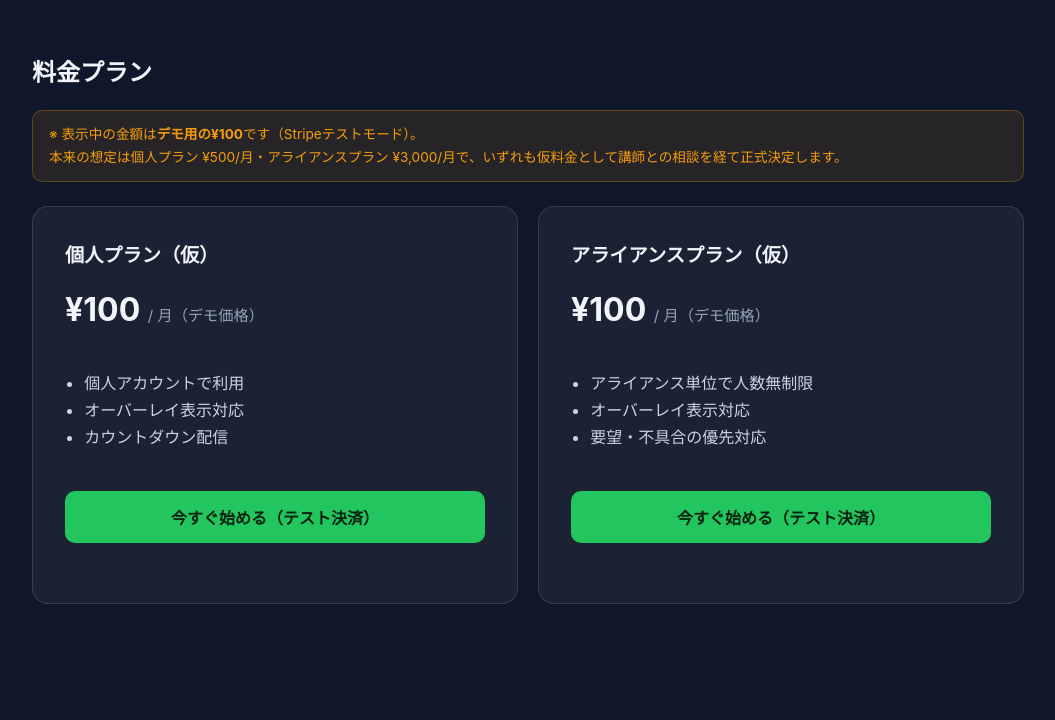
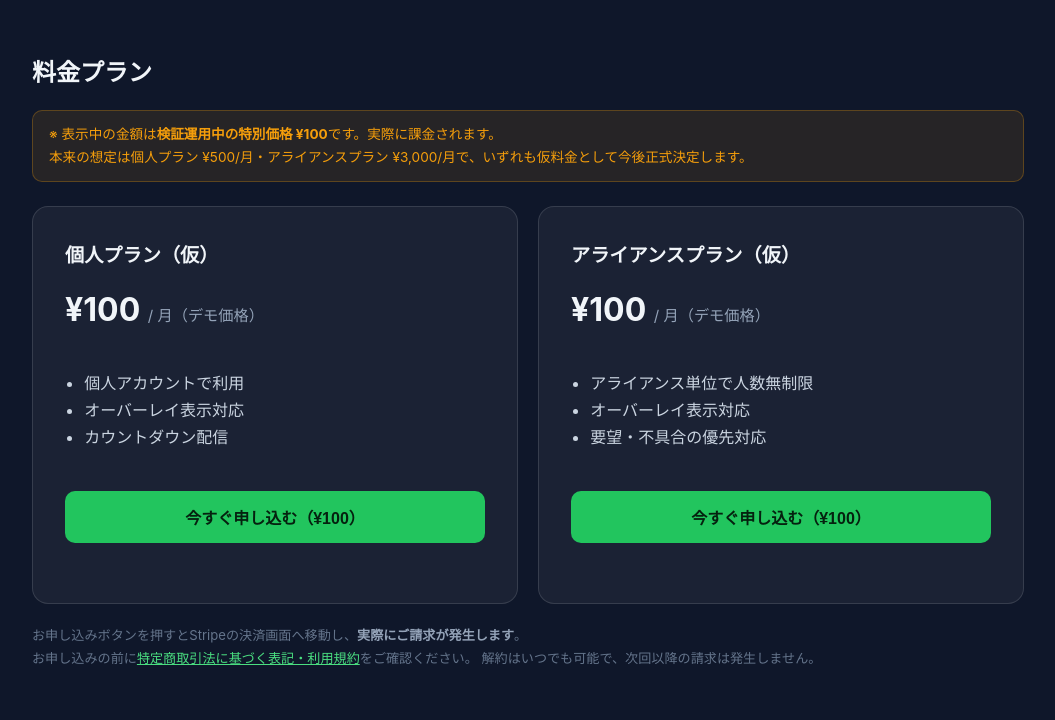
Before and after one commit to bokurawasonnamonsa/vercel-test, a website: page index.html in a window 1280 px wide. Shown: the part 1060-1780 px from the top of the page, without its empty margins (112-1167 px from the left). Drawn offline with Linux system fonts and the light colour scheme.

Commit message:
Update copy for live payments: real charge notice and terms link

```diff
--- a/api/_mail.js
+++ b/api/_mail.js
@@ -42,7 +42,8 @@ function buildWelcomeHtml({ room, adminUrl, playerUrl, feedbackUrl }) {
             お気づきの点・不具合は<a href="${feedbackUrl}" style="color:#4ade80;">こちらのフォーム</a>からお知らせください。いただいた内容はAIが自動で分類し、開発の優先順位に反映されます。
           </p>
           <p style="color:#3f4c5f;font-size:11px;margin:14px 0 0;">
-            ※ 本メールはAI講習会のデモとして送信されています。現在の決済はテストモード（¥100）です。
+            ※ 本サービスは現在、検証運用中のため特別価格（¥100）で提供しています。<br>
+            解約・お問い合わせは <a href="mailto:bokurawasonnamonsa@gmail.com" style="color:#5b6b81;">bokurawasonnamonsa@gmail.com</a> まで。
           </p>
         </td></tr>
       </table>
--- a/index.html
+++ b/index.html
@@ -206,8 +206,8 @@
     <section>
       <h2>料金プラン</h2>
       <div class="pricing-note">
-        ※ 表示中の金額は<strong>デモ用の¥100</strong>です（Stripeテストモード）。<br>
-        本来の想定は個人プラン ¥500/月・アライアンスプラン ¥3,000/月で、いずれも仮料金として講師との相談を経て正式決定します。
+        ※ 表示中の金額は<strong>検証運用中の特別価格 ¥100</strong>です。実際に課金されます。<br>
+        本来の想定は個人プラン ¥500/月・アライアンスプラン ¥3,000/月で、いずれも仮料金として今後正式決定します。
       </div>
       <div class="plans">
         <div class="plan">
@@ -218,7 +218,7 @@
             <li>オーバーレイ表示対応</li>
             <li>カウントダウン配信</li>
           </ul>
-          <button data-plan="personal">今すぐ始める（テスト決済）</button>
+          <button data-plan="personal">今すぐ申し込む（¥100）</button>
           <div class="status-msg" data-status="personal"></div>
         </div>
         <div class="plan">
@@ -229,10 +229,15 @@
             <li>オーバーレイ表示対応</li>
             <li>要望・不具合の優先対応</li>
           </ul>
-          <button data-plan="alliance">今すぐ始める（テスト決済）</button>
+          <button data-plan="alliance">今すぐ申し込む（¥100）</button>
           <div class="status-msg" data-status="alliance"></div>
         </div>
       </div>
+      <p style="font-size:0.82rem;color:#64748b;margin-top:1.25rem;line-height:1.8;">
+        お申し込みボタンを押すとStripeの決済画面へ移動し、<strong style="color:#94a3b8;">実際にご請求が発生します</strong>。<br>
+        お申し込みの前に<a href="/legal.html" style="color:#4ade80;">特定商取引法に基づく表記・利用規約</a>をご確認ください。
+        解約はいつでも可能で、次回以降の請求は発生しません。
+      </p>
     </section>
   </main>
 
```
Also changed, not shown: success.html (+1 -1 lines).
